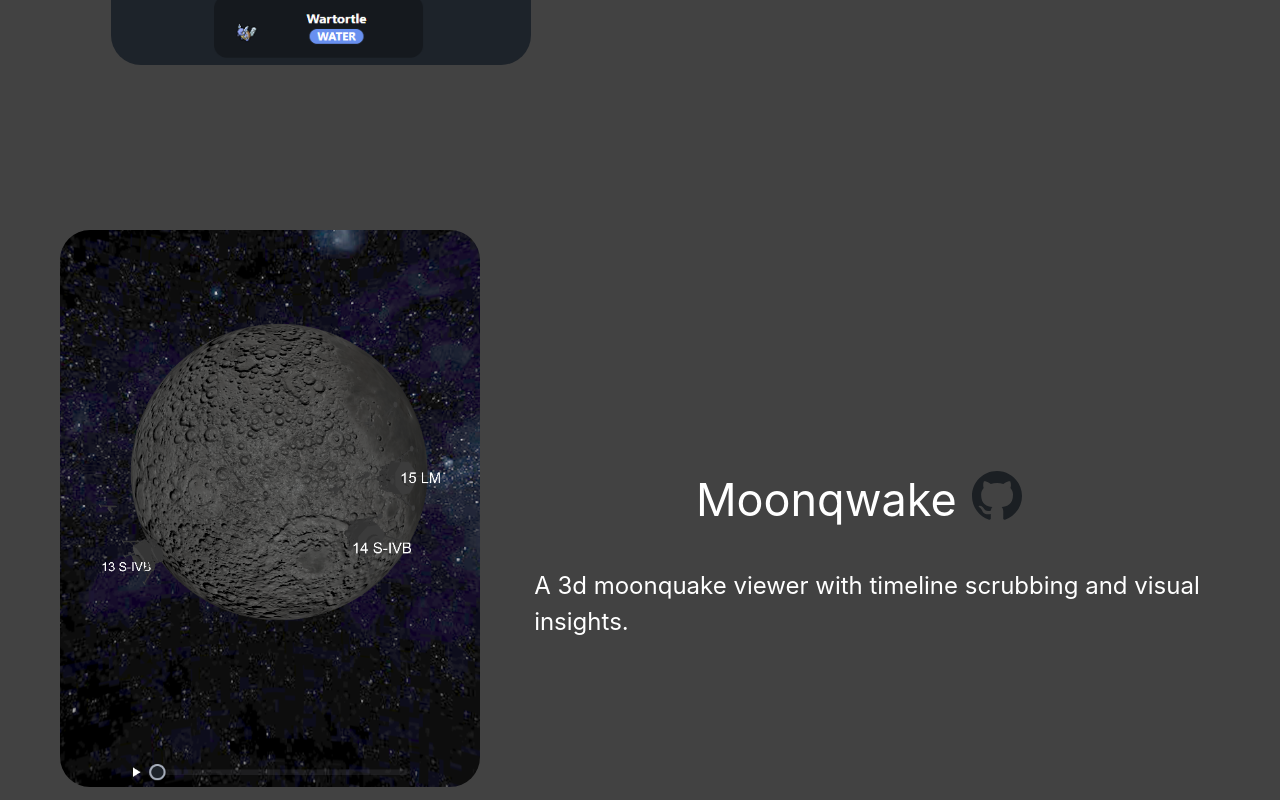
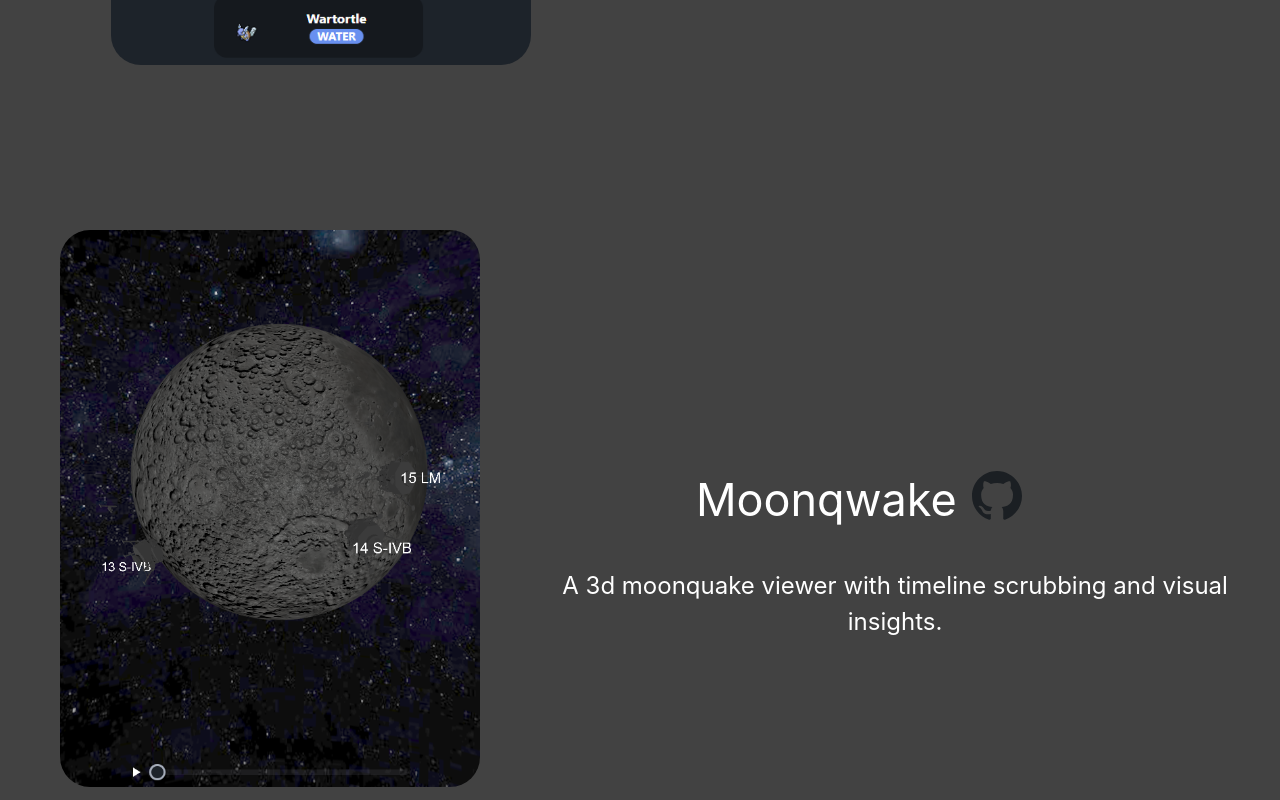
Before and after one commit to reubenjds/simple-website, a React (Vite) app: page /projects in a window 1280 px wide. Shown: the part 1480-2280 px from the top of the page. Built offline with nearby package versions, Linux system fonts and the light colour scheme.

Commit message:
fix: sizing and padding

```diff
--- a/src/index.css
+++ b/src/index.css
@@ -123,6 +123,7 @@ h1 {
 	align-items: center;
 	justify-content: center;
 	color: white;
+	text-align: center;
 }
 
 .flexrow {
@@ -142,10 +143,9 @@ h1 {
 .projectimg {
 	max-width: 5em;
 	width: 100%;
-	max-height: 6em;
+	max-height: 7em;
 	object-fit: cover;
 	height: 100%;
-	padding: 0.5em;
 	border-radius: 1em;
 }
 
@@ -177,6 +177,7 @@ h1 {
 		border-radius: 1.5em;
 	}
 	.projectheading {
+		font-size: 0.75rem;
 		margin-left: 0.5em;
 		padding-top: 2em;
 		padding-right: 2em;
```
